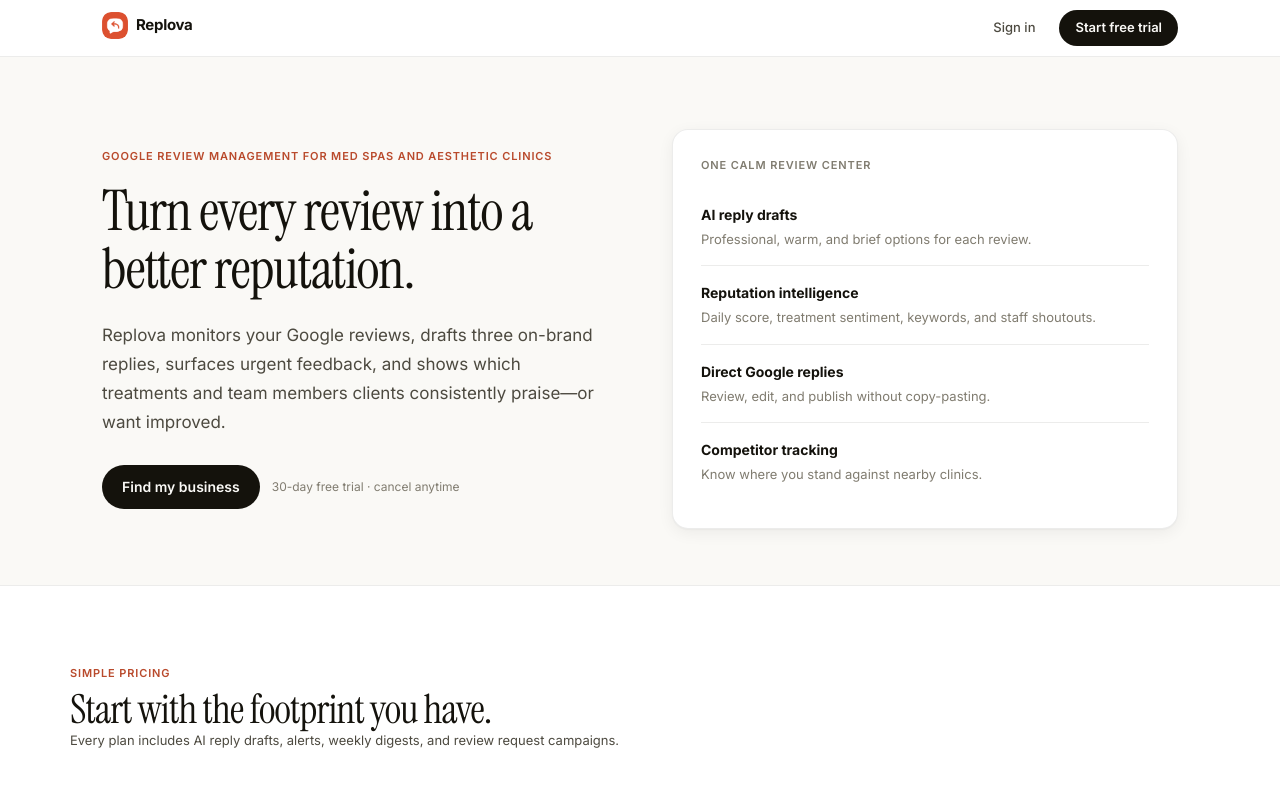
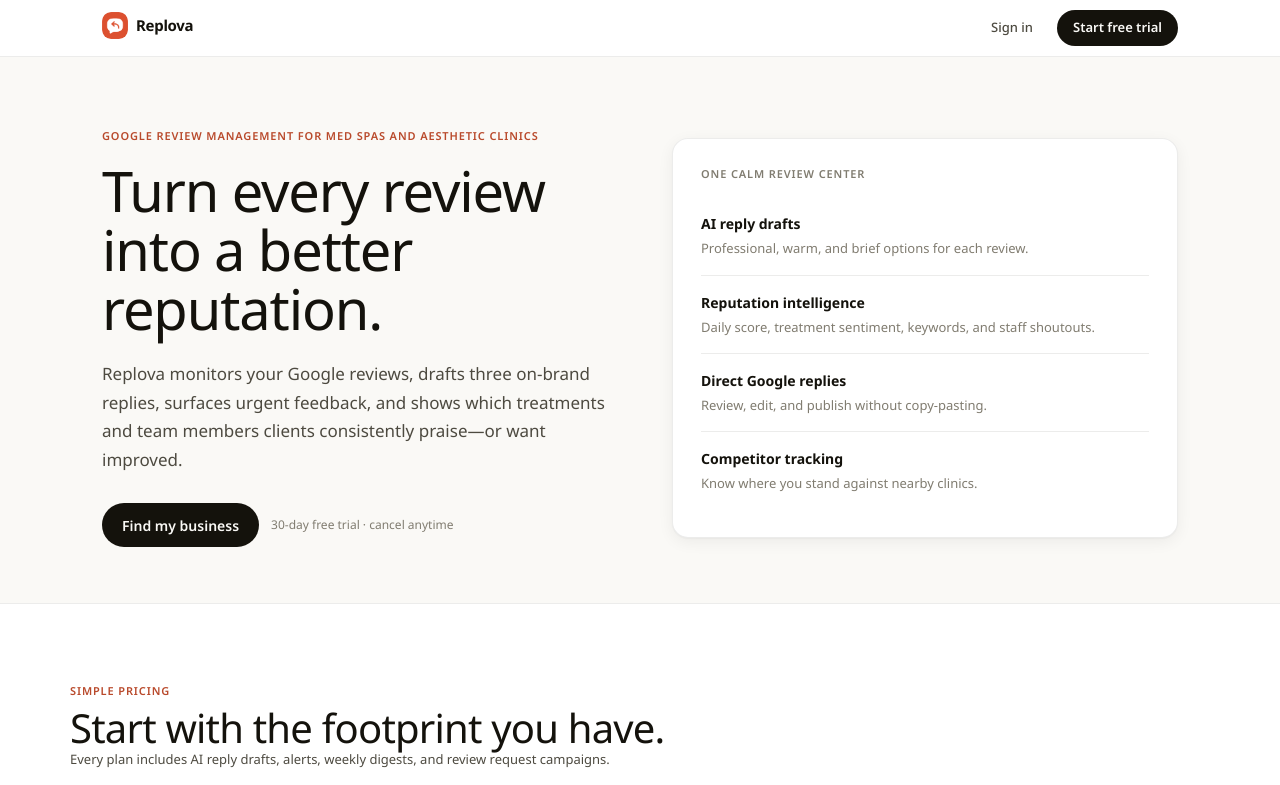
Before and after one commit to davidhsong/replova, a Next.js app: page / in a window 1280 px wide. Shown: the top 785 px of the page. Built offline with nearby package versions, Linux system fonts and the light colour scheme.

Commit message:
Use Noto Sans across every page

```diff
--- a/app/globals.css
+++ b/app/globals.css
@@ -3,13 +3,14 @@
 @theme inline {
   --color-background: var(--bg);
   --color-foreground: var(--t1);
-  --font-sans: var(--font-inter);
-  --font-mono: var(--font-jetbrains-mono);
+  --font-sans: var(--font-noto-sans);
+  --font-serif: var(--font-noto-sans);
+  --font-mono: var(--font-noto-sans);
 }
 
 /* ─────────── REPLOVA DESIGN SYSTEM ───────────
    Visual register: Mercury × Stripe × Linear × Things 3
-   Warm neutrals, terracotta accent, Inter + Instrument Serif
+   Warm neutrals, terracotta accent, Noto Sans
 */
 
 :root {
@@ -65,9 +66,9 @@
   --r-pill: 999px;
 
   /* Font family vars (populated by next/font in layout.tsx) */
-  --font-ui:     var(--font-inter), system-ui, -apple-system, sans-serif;
-  --font-serif:  var(--font-instrument-serif), 'Tiempos', Georgia, serif;
-  --font-mono:   var(--font-jetbrains-mono), 'SF Mono', Menlo, monospace;
+  --font-ui:     var(--font-noto-sans), system-ui, -apple-system, sans-serif;
+  --font-serif:  var(--font-noto-sans), system-ui, -apple-system, sans-serif;
+  --font-mono:   var(--font-noto-sans), system-ui, -apple-system, sans-serif;
 
   /* ── Legacy aliases — keep un-ported components working ── */
   --border:             var(--line);
--- a/app/layout.tsx
+++ b/app/layout.tsx
@@ -1,26 +1,13 @@
 import type { Metadata } from "next";
-import { Inter, Instrument_Serif, JetBrains_Mono } from "next/font/google";
+import { Noto_Sans } from "next/font/google";
 import { GoogleAnalytics } from "@next/third-parties/google";
 import "./globals.css";
 
-const inter = Inter({
-  variable: "--font-inter",
+const notoSans = Noto_Sans({
+  variable: "--font-noto-sans",
   subsets: ["latin"],
-  display: "swap",
-});
-
-const instrumentSerif = Instrument_Serif({
-  variable: "--font-instrument-serif",
-  subsets: ["latin"],
-  weight: "400",
+  weight: "variable",
   style: ["normal", "italic"],
-  display: "swap",
-});
-
-const jetbrainsMono = JetBrains_Mono({
-  variable: "--font-jetbrains-mono",
-  subsets: ["latin"],
-  weight: ["400", "500"],
   display: "swap",
 });
 
@@ -98,7 +85,7 @@ export default function RootLayout({
   return (
     <html
       lang="en"
-      className={`${inter.variable} ${instrumentSerif.variable} ${jetbrainsMono.variable}`}
+      className={notoSans.variable}
     >
       <body data-theme="light" data-density="comfortable">
         {children}
```
